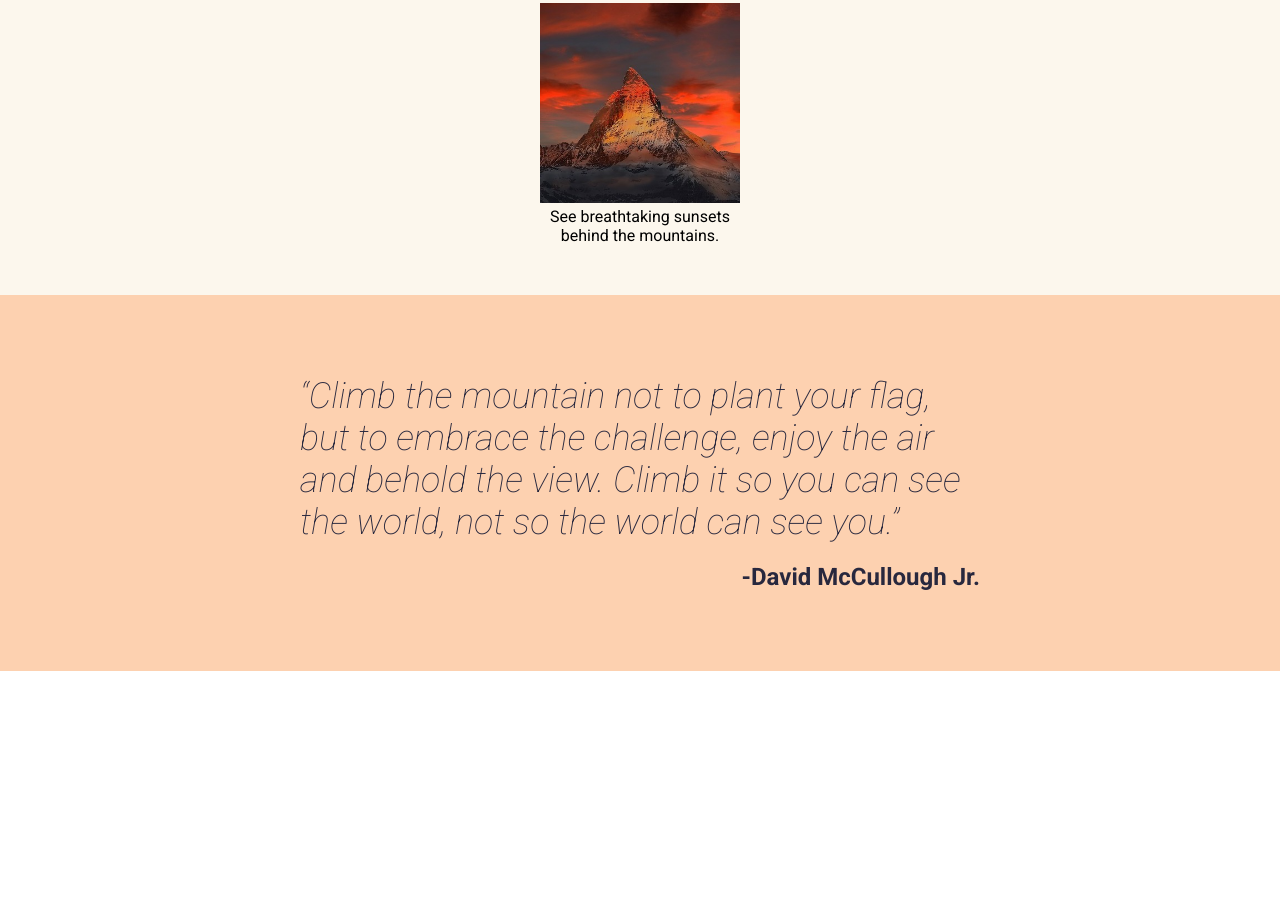
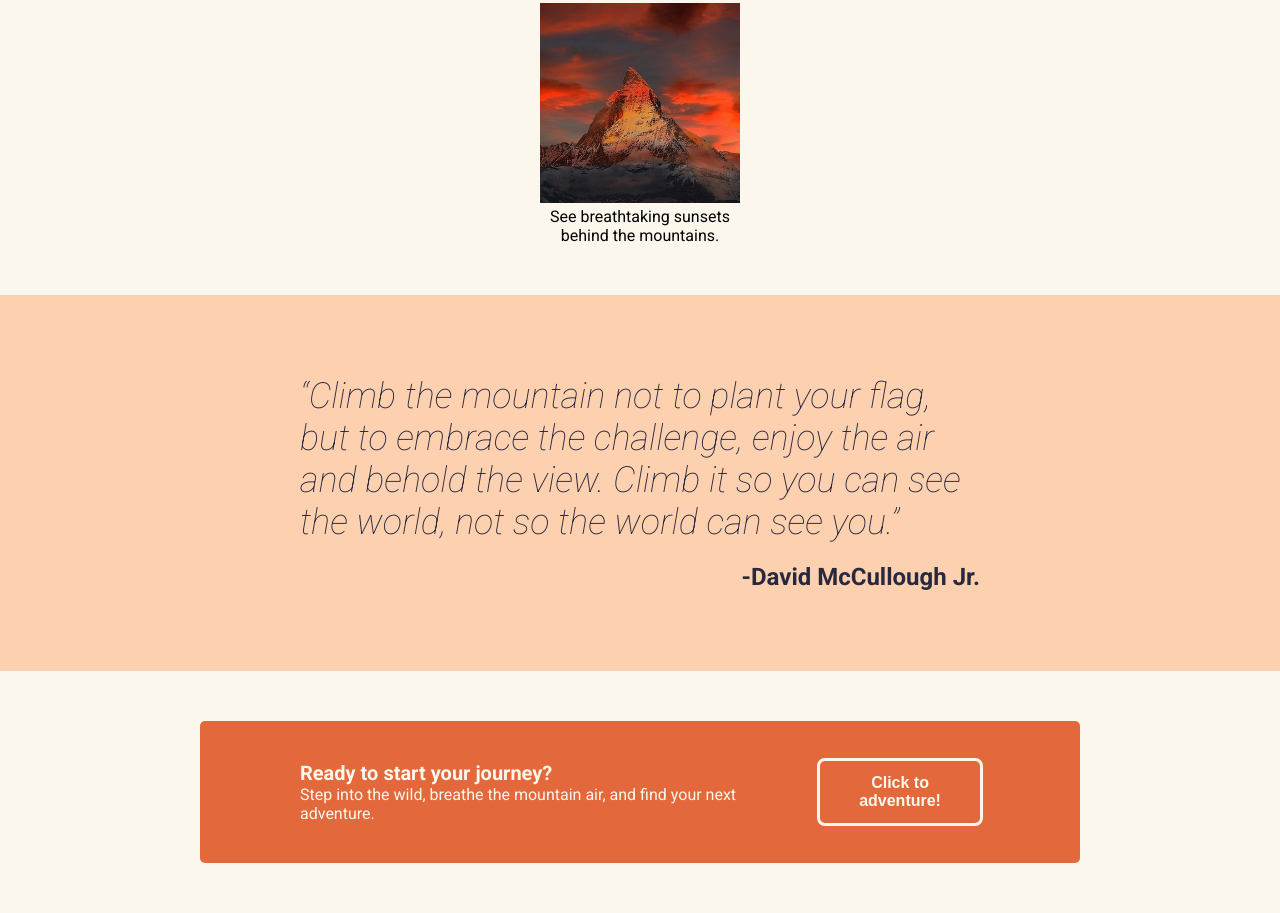
Before and after one commit to amayacoder/odin_landing_page, a plain HTML site: page index.html in a window 1280 px wide. Shown: the part 852-1765 px from the top of the page. Before the commit the page ends 1523 px from the top, so only its background shows below. Drawn offline with Linux system fonts and the light colour scheme.

Commit message:
Add modal section

```diff
--- a/index.html
+++ b/index.html
@@ -56,6 +56,14 @@
             behold the view. Climb it so you can see the world, not so the world can see you.” </div>
         <div class="author">-David McCullough Jr.</div>
     </div>
+    <div class="lower-section">
+        <div class="modal">
+            <div class="modal-content">
+            <div class="modal-title">Ready to start your journey?</div>
+            <div class="modal-subtitle">Step into the wild, breathe the mountain air, and find your next adventure.</div>
+            </div>
+            <button>Click to adventure!</button>
+        </div>
+    </div>
 </body>
-
 </html>
--- a/style.css
+++ b/style.css
@@ -149,3 +149,37 @@ a {
     font-weight: 700;
     align-self: flex-end;
 }
+
+.lower-section {
+    display: flex;
+    justify-content: center;
+    align-items: center;
+    background-color: #FCF7ED;
+    padding: 50px 200px;
+}
+
+.modal {
+    display: flex;
+    background-color: #E3683B;
+    color: #FCF7ED;
+    padding: 40px 100px;
+    border-radius: 5px;
+    gap: 20px;
+}
+
+.modal button {
+    background-color: #E3683B;
+    color: #FCF7ED;
+    outline: solid #FCF7ED medium;
+    border: none;
+    border-radius: 5px;
+    padding: 5px 10px;
+    font-size: 16px;
+    font-weight: bold;
+    cursor: pointer;
+}
+
+.modal-title {
+    font-size: 20px;
+    font-weight: 700;
+}
```
